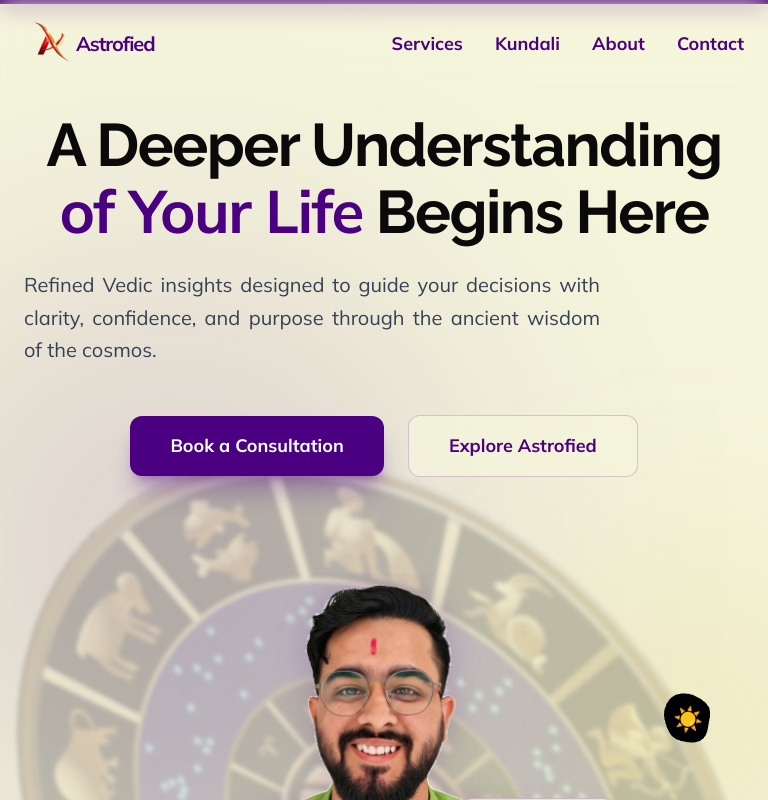
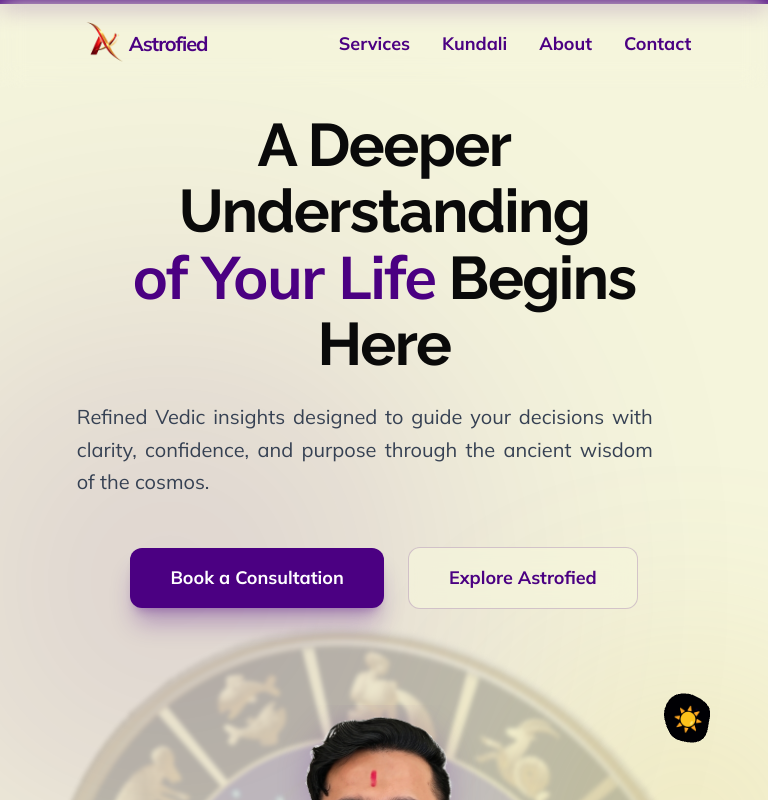
Before and after one commit to roypadmanabha/Astrofied, a React (Vite) app: page / in a window 768 px wide. Shown: the top 800 px of the page. Built offline with nearby package versions, Linux system fonts and the light colour scheme.

Commit message:
UI: Optimize iPad Mini (768px) with 10% side margins and 2x2 footer grid

```diff
--- a/src/components/Footer.jsx
+++ b/src/components/Footer.jsx
@@ -48,7 +48,7 @@ export default function Footer({ onOpenLegal }) {
         <footer id="footer" className={`py-12 md:py-24 glass border-t font-mulish ${isDarkMode ? 'border-gold/20' : 'border-[#4B0082]/10'}`}>
             <div className="container mx-auto px-6">
                 <div className="flex flex-wrap justify-between gap-x-4 gap-y-12 mb-12 md:mb-16">
-                    <div className="flex flex-col gap-6 w-full lg:w-auto">
+                    <div className="flex flex-col gap-6 w-full md:w-[45%] lg:w-auto">
                         <div className="flex items-center gap-0">
                             <img
                                 src={logo}
@@ -73,7 +73,7 @@ export default function Footer({ onOpenLegal }) {
                     />
 
                     {/* Legal Links Column */}
-                    <div className="flex flex-col gap-6 w-[45%] sm:w-auto">
+                    <div className="flex flex-col gap-6 w-[45%] md:w-[45%] lg:w-auto">
                         <h4
                             className="text-lg md:text-xl lg:text-2xl font-bold"
                             style={{ color: isDarkMode ? '#D4AF37' : '#4B0082' }}
@@ -96,13 +96,13 @@ export default function Footer({ onOpenLegal }) {
                         </div>
                     </div>
 
-                    {/* Divider (Dynamic Legal | Contact Partition) */}
+                    {/* Divider */}
                     <div
-                        className="w-[0.5px] h-auto self-stretch mt-4 mb-2 transition-colors duration-300"
-                        style={{ backgroundColor: isDarkMode ? '#D4AF37' : 'black' }}
+                        className="hidden lg:block w-[1px] h-30 self-center transition-colors duration-300"
+                        style={{ backgroundColor: isDarkMode ? 'rgba(255, 255, 255, 0.15)' : 'rgba(0, 0, 0, 0.1)' }}
                     />
 
-                    <div className="flex flex-col gap-6 flex-1 sm:flex-none sm:w-auto min-w-[160px]">
+                    <div className="flex flex-col gap-6 w-[45%] md:w-[45%] lg:w-auto">
                         <h4
                             className="text-lg md:text-xl lg:text-2xl font-bold"
                             style={{ color: isDarkMode ? '#D4AF37' : '#4B0082' }}
@@ -127,7 +127,7 @@ export default function Footer({ onOpenLegal }) {
                         style={{ backgroundColor: isDarkMode ? 'rgba(255, 255, 255, 0.15)' : 'rgba(0, 0, 0, 0.1)' }}
                     />
 
-                    <div className="flex flex-col gap-6 w-full lg:w-auto">
+                    <div className="flex flex-col gap-6 w-full md:w-[45%] lg:w-auto">
                         <h4
                             className="text-lg md:text-xl lg:text-2xl font-bold"
                             style={{ color: isDarkMode ? '#D4AF37' : '#4B0082' }}
--- a/src/index.css
+++ b/src/index.css
@@ -1,4 +1,13 @@
 @import "tailwindcss";
+
+/* iPad Mini (768px - 1024px) Specific Optimization */
+@media (min-width: 768px) and (max-width: 1024px) {
+  .container {
+    max-width: 100% !important;
+    padding-left: 10% !important;
+    padding-right: 10% !important;
+  }
+}
 
 @theme {
   --color-gold: #D4AF37;
```
